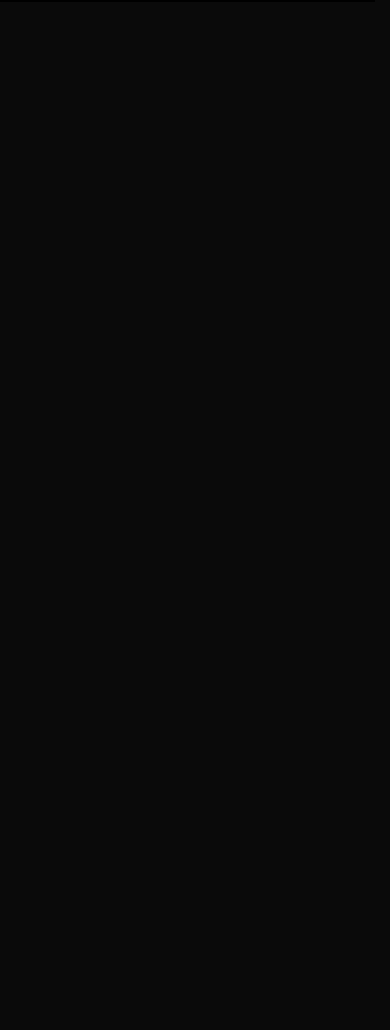
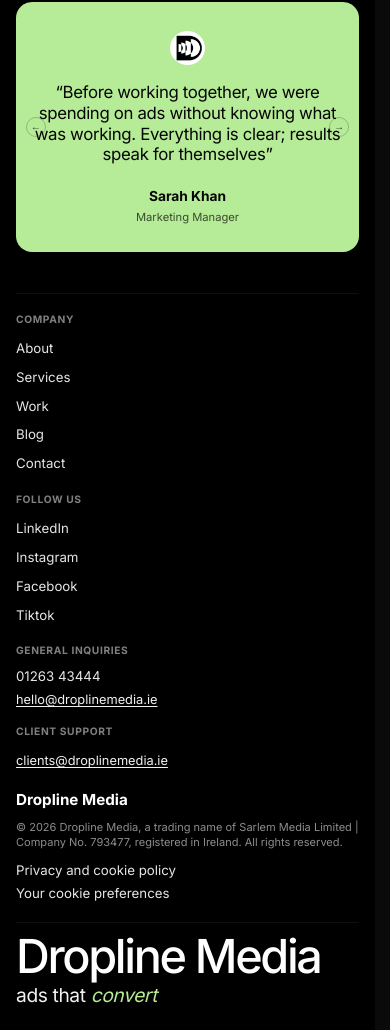
Before and after one commit to ahsan693/Dropline-Media, a Next.js app: page / in a window 390 px wide. Shown: the part 7109-8139 px from the top of the page. Before the commit the page ends 7111 px from the top, so only its background shows below. Built offline with nearby package versions, Linux system fonts and the light colour scheme.

Commit message:
feat: add responsive quote and footer sections

```diff
--- a/app/page.tsx
+++ b/app/page.tsx
@@ -5,6 +5,8 @@
 import TrustedSection from "@/components/home/trustedsection";
 import Services from "@/components/home/services";
 import SelectedWork from "@/components/home/selectedwork";
+import QuoteSection from "@/components/home/quotesection";
+import FooterSection from "@/components/home/footersection";
 
 export default function Home() {
   return (
@@ -20,6 +22,8 @@
       <TrustedSection />
       <Services />
       <SelectedWork />
+      <QuoteSection />
+      <FooterSection />
       <main className="overflow-x-hidden" />
     </>
   );
--- /dev/null
+++ b/components/home/footersection.module.css
@@ -0,0 +1,139 @@
+.footerSection {
+  background: #000;
+  padding: 1.25rem 0 calc(1.5rem + env(safe-area-inset-bottom, 0px));
+}
+
+.footerTop {
+  display: grid;
+  grid-template-columns: repeat(2, minmax(0, 1fr));
+  gap: 1.45rem 1rem;
+  border-top: 1px solid rgba(255, 255, 255, 0.06);
+  padding-top: 1.1rem;
+}
+
+.footerColumn {
+  min-width: 0;
+}
+
+.footerHeading {
+  margin: 0 0 0.5rem;
+  color: rgba(255, 255, 255, 0.5);
+  text-transform: uppercase;
+  letter-spacing: 0.06em;
+  font-size: 0.64rem;
+  font-weight: 600;
+}
+
+.footerList {
+  list-style: none;
+  margin: 0;
+  padding: 0;
+  display: grid;
+  gap: 0.3rem;
+}
+
+.footerLink {
+  color: rgba(255, 255, 255, 0.9);
+  text-decoration: none;
+  font-size: 0.83rem;
+  line-height: 1.3;
+}
+
+.footerLink:hover {
+  color: #fff;
+}
+
+.footerText {
+  margin: 0;
+  color: rgba(255, 255, 255, 0.9);
+  font-size: 0.83rem;
+}
+
+.footerEmail {
+  color: rgba(255, 255, 255, 0.94);
+  text-decoration: underline;
+  text-underline-offset: 0.18em;
+  font-size: 0.8rem;
+  line-height: 1.35;
+}
+
+.supportHeading {
+  margin-top: 0.85rem;
+}
+
+.footerBrand {
+  margin: 0;
+  color: #fff;
+  font-size: 0.95rem;
+  font-weight: 600;
+}
+
+.footerLegal {
+  margin: 0.5rem 0 0;
+  color: rgba(255, 255, 255, 0.55);
+  font-size: 0.69rem;
+  line-height: 1.35;
+  max-width: 30rem;
+}
+
+.footerPolicyLinks {
+  margin-top: 0.8rem;
+  display: grid;
+  gap: 0.34rem;
+}
+
+.footerShowcase {
+  margin-top: 1.2rem;
+  border-top: 1px solid rgba(255, 255, 255, 0.06);
+  padding-top: 0.8rem;
+}
+
+.footerTitle {
+  margin: 0;
+  color: #fff;
+  font-size: clamp(2.75rem, 11vw, 11rem);
+  line-height: 0.93;
+  letter-spacing: -0.05em;
+  font-weight: 500;
+}
+
+.footerTagline {
+  margin: 0.4rem 0 0;
+  color: rgba(255, 255, 255, 0.95);
+  font-size: clamp(1.2rem, 3.25vw, 2.6rem);
+  line-height: 1.08;
+  letter-spacing: -0.02em;
+}
+
+.footerTagline span {
+  color: #b6ec97;
+  font-style: italic;
+}
+
+@media (max-width: 519px) {
+  .footerTop {
+    grid-template-columns: 1fr;
+    gap: 1.1rem;
+  }
+
+  .footerTitle {
+    font-size: clamp(2.15rem, 12vw, 3.5rem);
+  }
+}
+
+@media (min-width: 860px) {
+  .footerSection {
+    padding: 1.65rem 0 calc(1.9rem + env(safe-area-inset-bottom, 0px));
+  }
+
+  .footerTop {
+    grid-template-columns: 1fr 1fr 1.2fr 1.6fr;
+    gap: 1.5rem 2.2rem;
+    padding-top: 1.3rem;
+  }
+
+  .footerShowcase {
+    margin-top: 1.5rem;
+    padding-top: 1.05rem;
+  }
+}
--- /dev/null
+++ b/components/home/footersection.tsx
@@ -0,0 +1,76 @@
+import styles from "./footersection.module.css";
+
+const companyLinks = ["About", "Services", "Work", "Blog", "Contact"];
+const socialLinks = ["LinkedIn", "Instagram", "Facebook", "Tiktok"];
+
+export default function FooterSection() {
+	return (
+		<footer className={styles.footerSection}>
+			<div className="section-shell">
+				<div className={styles.footerTop}>
+					<div className={styles.footerColumn}>
+						<p className={styles.footerHeading}>Company</p>
+						<ul className={styles.footerList}>
+							{companyLinks.map((item) => (
+								<li key={item}>
+									<a href="#" className={styles.footerLink}>
+										{item}
+									</a>
+								</li>
+							))}
+						</ul>
+					</div>
+
+					<div className={styles.footerColumn}>
+						<p className={styles.footerHeading}>Follow us</p>
+						<ul className={styles.footerList}>
+							{socialLinks.map((item) => (
+								<li key={item}>
+									<a href="#" className={styles.footerLink}>
+										{item}
+									</a>
+								</li>
+							))}
+						</ul>
+					</div>
+
+					<div className={styles.footerColumn}>
+						<p className={styles.footerHeading}>General inquiries</p>
+						<p className={styles.footerText}>01263 43444</p>
+						<a href="mailto:hello@droplinemedia.ie" className={styles.footerEmail}>
+							hello@droplinemedia.ie
+						</a>
+
+						<p className={`${styles.footerHeading} ${styles.supportHeading}`}>Client support</p>
+						<a href="mailto:clients@droplinemedia.ie" className={styles.footerEmail}>
+							clients@droplinemedia.ie
+						</a>
+					</div>
+
+					<div className={styles.footerColumn}>
+						<p className={styles.footerBrand}>Dropline Media</p>
+						<p className={styles.footerLegal}>
+							© 2026 Dropline Media, a trading name of Sarlem Media Limited | Company
+							No. 793477, registered in Ireland. All rights reserved.
+						</p>
+						<div className={styles.footerPolicyLinks}>
+							<a href="#" className={styles.footerLink}>
+								Privacy and cookie policy
+							</a>
+							<a href="#" className={styles.footerLink}>
+								Your cookie preferences
+							</a>
+						</div>
+					</div>
+				</div>
+
+				<div className={styles.footerShowcase}>
+					<h2 className={styles.footerTitle}>Dropline Media</h2>
+					<p className={styles.footerTagline}>
+						ads that <span>convert</span>
+					</p>
+				</div>
+			</div>
+		</footer>
+	);
+}
--- /dev/null
+++ b/components/home/quotesection.module.css
@@ -0,0 +1,93 @@
+.quoteSection {
+  background: #000;
+  padding: 0 0 1.35rem;
+}
+
+.quoteCard {
+  position: relative;
+  border-radius: 1.35rem;
+  background: #b6ec97;
+  padding: 2.2rem 1rem 1.95rem;
+  overflow: hidden;
+}
+
+.quoteContent {
+  max-width: 56rem;
+  margin: 0 auto;
+  display: flex;
+  flex-direction: column;
+  align-items: center;
+  text-align: center;
+}
+
+.quoteLogo {
+  width: clamp(2.15rem, 6vw, 3.5rem);
+  height: auto;
+  transition: transform 0.2s ease;
+  margin-bottom: 1.05rem;
+}
+
+.quoteText {
+  margin: 0;
+  color: #050505;
+  font-size: clamp(1.05rem, 3.1vw, 2.55rem);
+  line-height: 1.24;
+  letter-spacing: -0.02em;
+  max-width: 48rem;
+}
+
+.quoteAuthor {
+  margin: 1.3rem 0 0;
+  color: #060606;
+  font-size: clamp(0.86rem, 1.8vw, 1.1rem);
+  font-weight: 700;
+}
+
+.quoteRole {
+  margin: 0.15rem 0 0;
+  color: rgba(6, 6, 6, 0.7);
+  font-size: clamp(0.7rem, 1.55vw, 0.92rem);
+}
+
+.navDot {
+  position: absolute;
+  top: 50%;
+  transform: translateY(-50%);
+  width: clamp(1.25rem, 3.2vw, 1.85rem);
+  height: clamp(1.25rem, 3.2vw, 1.85rem);
+  border-radius: 999px;
+  border: 1px solid rgba(6, 6, 6, 0.22);
+  color: rgba(6, 6, 6, 0.76);
+  display: inline-flex;
+  align-items: center;
+  justify-content: center;
+  font-size: clamp(0.62rem, 1.5vw, 0.82rem);
+  line-height: 1;
+  pointer-events: none;
+}
+
+.navDotLeft {
+  left: clamp(0.45rem, 2.5vw, 1.7rem);
+}
+
+.navDotRight {
+  right: clamp(0.45rem, 2.5vw, 1.7rem);
+}
+
+@media (max-width: 520px) {
+  .quoteCard {
+    border-radius: 1rem;
+    padding: 1.8rem 0.8rem 1.6rem;
+  }
+
+  .quoteText {
+    max-width: 22rem;
+  }
+}
+
+@media (prefers-reduced-motion: reduce) {
+  .quoteLogo {
+    transition: none;
+    transform: none !important;
+  }
+}
--- /dev/null
+++ b/components/home/quotesection.tsx
@@ -0,0 +1,75 @@
+"use client";
+
+import Image from "next/image";
+import { useState } from "react";
+import styles from "./quotesection.module.css";
+
+import quoteLogo from "./logoimage/Ellipse 1516.png";
+
+type LogoMotion = {
+	x: number;
+	rotate: number;
+};
+
+export default function QuoteSection() {
+	const [logoMotion, setLogoMotion] = useState<LogoMotion>({ x: 0, rotate: 0 });
+
+	const updateMotionFromPoint = (clientX: number, target: HTMLDivElement) => {
+		const rect = target.getBoundingClientRect();
+		const ratio = (clientX - rect.left) / rect.width;
+		const normalized = Math.max(-1, Math.min(1, ratio * 2 - 1));
+
+		setLogoMotion({
+			x: normalized * 26,
+			rotate: normalized * 18,
+		});
+	};
+
+	return (
+		<section className={styles.quoteSection}>
+			<div className="section-shell">
+				<div
+					className={styles.quoteCard}
+					onMouseMove={(event) => updateMotionFromPoint(event.clientX, event.currentTarget)}
+					onMouseLeave={() => setLogoMotion({ x: 0, rotate: 0 })}
+					onTouchMove={(event) => {
+						const firstTouch = event.touches[0];
+						if (!firstTouch) return;
+						updateMotionFromPoint(firstTouch.clientX, event.currentTarget);
+					}}
+					onTouchEnd={() => setLogoMotion({ x: 0, rotate: 0 })}
+				>
+					<span className={`${styles.navDot} ${styles.navDotLeft}`} aria-hidden="true">
+						←
+					</span>
+
+					<div className={styles.quoteContent}>
+						<Image
+							src={quoteLogo}
+							alt="Dropline logo"
+							className={styles.quoteLogo}
+							width={56}
+							height={56}
+							style={{
+								transform: `translateX(${logoMotion.x}px) rotate(${logoMotion.rotate}deg)`,
+							}}
+							priority
+						/>
+
+						<blockquote className={styles.quoteText}>
+							&ldquo;Before working together, we were spending on ads without knowing what
+							was working. Everything is clear; results speak for themselves&rdquo;
+						</blockquote>
+
+						<p className={styles.quoteAuthor}>Sarah Khan</p>
+						<p className={styles.quoteRole}>Marketing Manager</p>
+					</div>
+
+					<span className={`${styles.navDot} ${styles.navDotRight}`} aria-hidden="true">
+						→
+					</span>
+				</div>
+			</div>
+		</section>
+	);
+}
```
Also changed, not shown: components/home/logoimage/Ellipse 1516.png (added).
